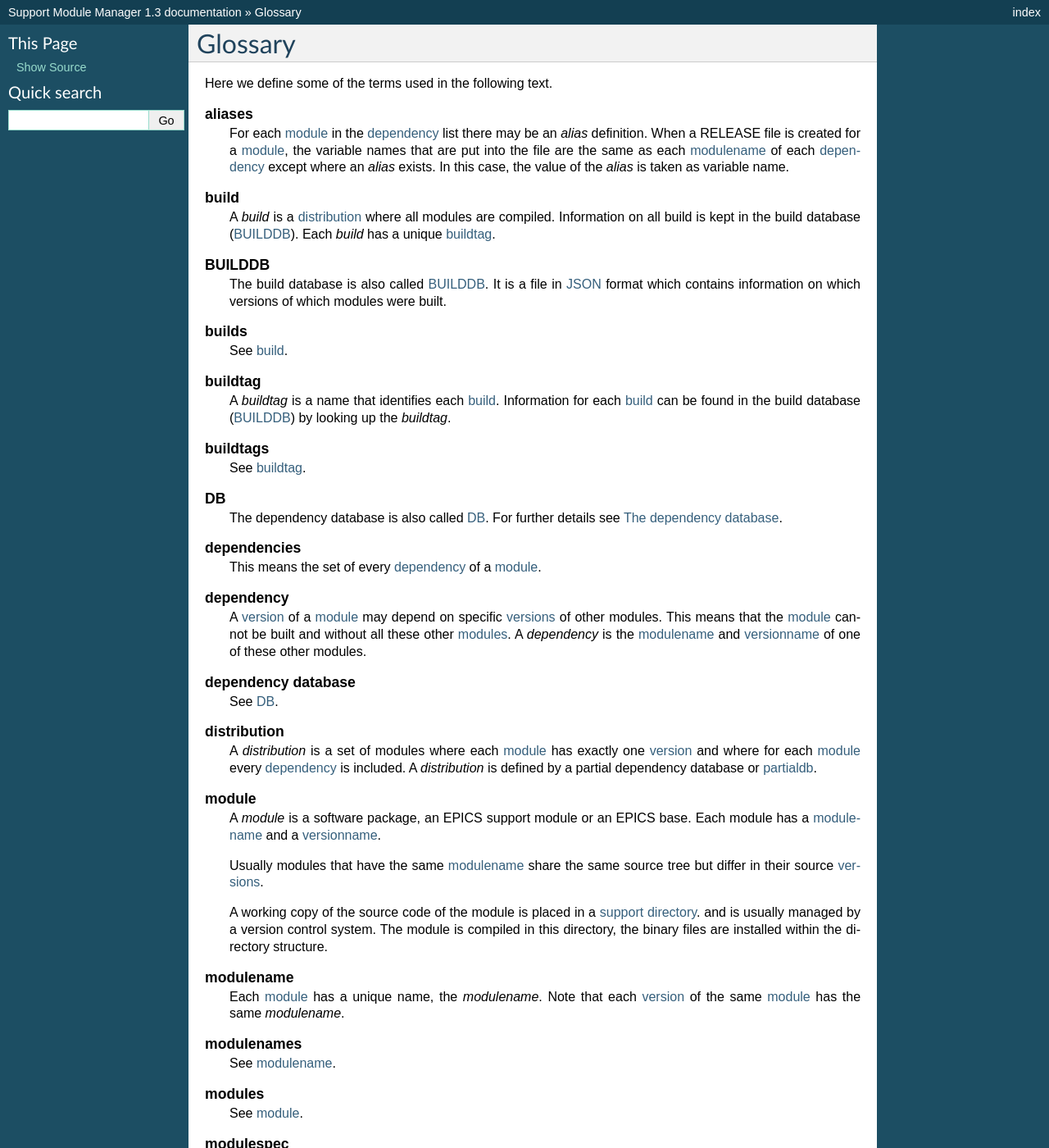
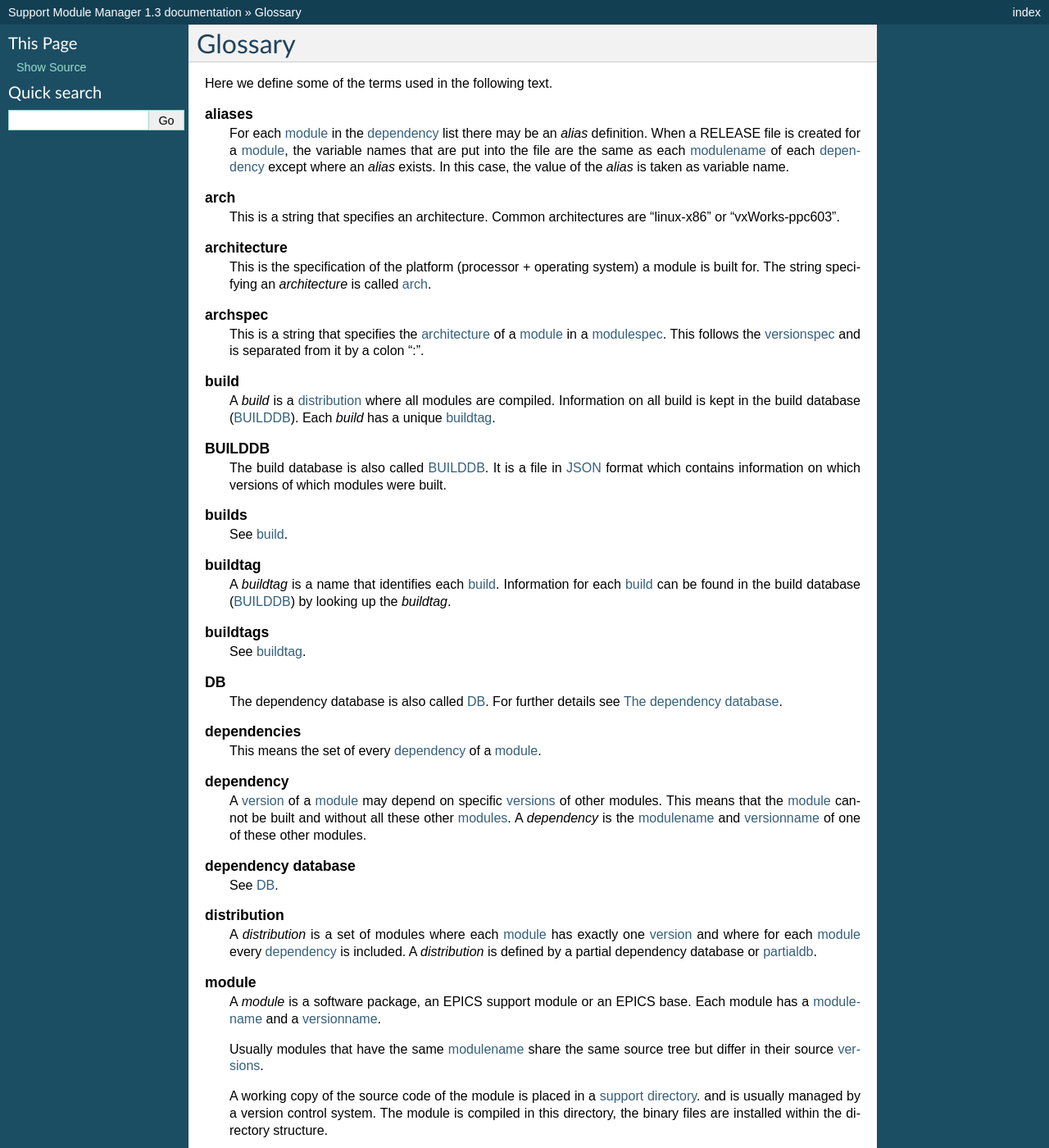
Before and after one commit to klauer/epics-sumo-mirror, a Sphinx documentation site: the page built from doc/glossary.rst, in a window 1280 px wide and 1400 px high. Shown: the whole window at 82% size. Built offline with Sphinx 7.4.7, drawn with Linux system fonts in a browser that asks for light colours; some of the changed text lies outside the part shown.

Commit message:
Options from a config file can now be modified on the command line.

```diff
--- a/doc/glossary.rst
+++ b/doc/glossary.rst
@@ -54,7 +54,10 @@ Here we define some of the terms used in the following text.
       *specified by relation*. In case of the *unspecified* :term:`version`,
       the *modulespec* is simply the :term:`modulename`. In all other cases,
       the :term:`modulename` is followed by a colon ":" and a
-      :term:`versionspec`.
+      :term:`versionspec`. A :term:`versionspec` may be followed by an
+      :term:`arch`. Note that for lists of modules the special modulespec
+      "modulename:-" is used to remove a module from a list of modules (see
+      :doc:`sumo-build <reference-sumo-build>`).
 
   versionspec
       This is a string that specifies the :term:`version` of a :term:`module`.
@@ -64,6 +67,20 @@ Here we define some of the terms used in the following text.
       "+versionname" it means all :term:`versions` that are equal or newer
       than :term:`versionname`. With "-versionname" it means all
       :term:`versions` that are equal or older than :term:`versionname`.
+
+  architecture
+      This is the specification of the platform (processor + operating system)
+      a module is built for. The string specifying an *architecture* is called
+      :term:`arch`.
+
+  arch
+      This is a string that specifies an architecture. Common architectures are
+      "linux-x86" or "vxWorks-ppc603".
+
+  archspec
+      This is a string that specifies the :term:`architecture` of a
+      :term:`module` in a :term:`modulespec`. This follows the
+      :term:`versionspec` and is separated from it by a colon ":".
 
   support directory
       This is the directory where the compiled versions of :term:`modules` are
--- a/doc/reference-sumo-build.rst
+++ b/doc/reference-sumo-build.rst
@@ -305,6 +305,10 @@ Here is a short overview on command line options:
                       of these by repeating this option or by joining values in
                       a single string separated by spaces.  This option value
                       is stored in the configuration file.
+-A, --addmodules      If set, modules from the command do not replace modules
+                      from the configuration file but are *added* to them.
+                      Module specifications of the form "module:-" remove a
+                      module from the list of specs.
 -b, --brief           Create a more brief output for some commands.
 --no-make             With this option, "new" does not call "make".j
 --makeopts [MAKEOPTIONS]
--- a/doc/reference-sumo-db.rst
+++ b/doc/reference-sumo-db.rst
@@ -444,6 +444,10 @@ Here is a short overview on command line options:
                       of these by repeating this option or by joining values in
                       a single string separated by spaces.  This option value
                       is stored in the configuration file.
+-A, --addmodules      If set, modules from the command do not replace modules
+                      from the configuration file but are *added* to them.
+                      Module specifications of the form "module:-" remove a
+                      module from the list of specs.
 -b, --brief           Create a more brief output for some commands.
 -M STATE, --maxstate STATE
                       Specify the maximum state for some commands.  This option
```
Also changed, not shown: 3 other files.
